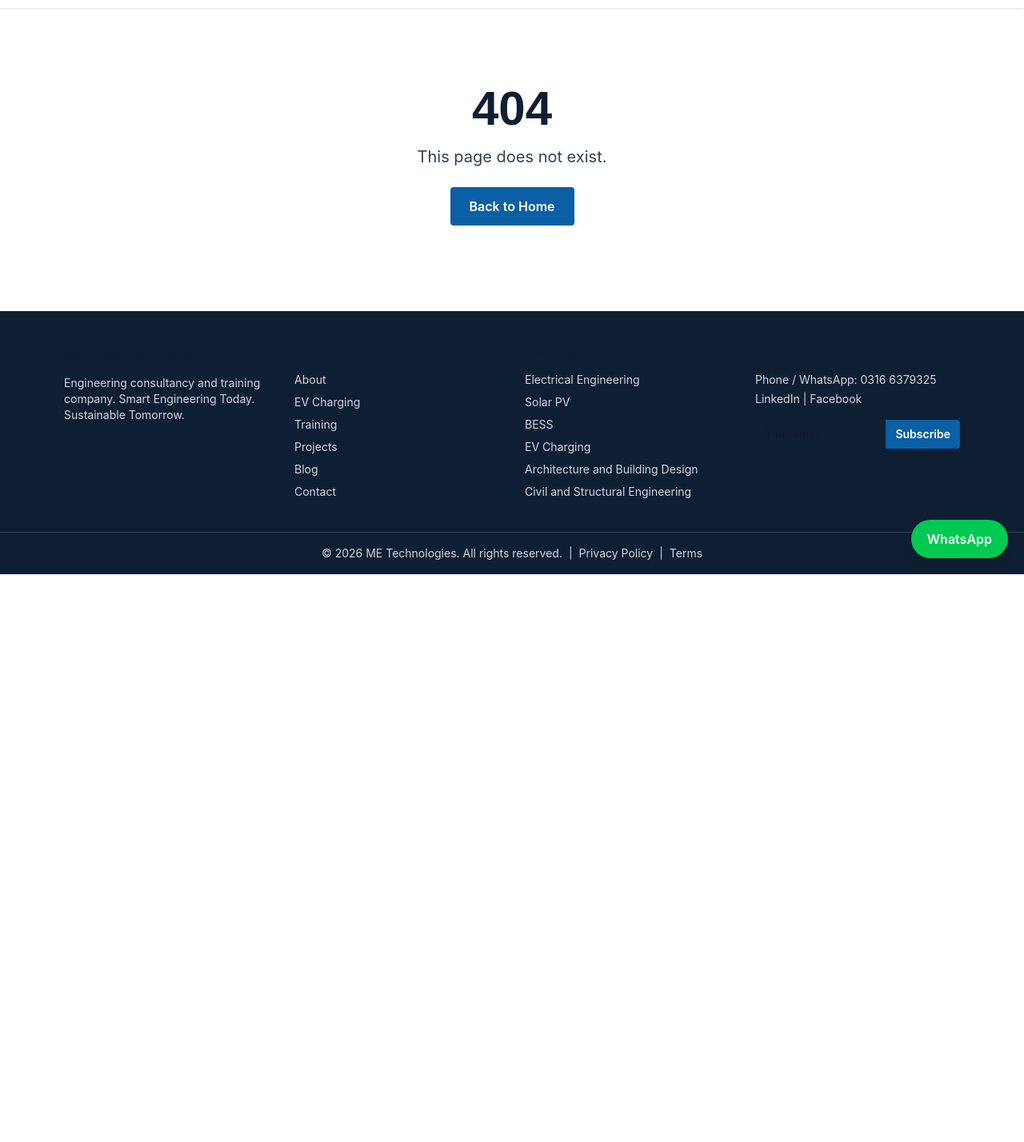
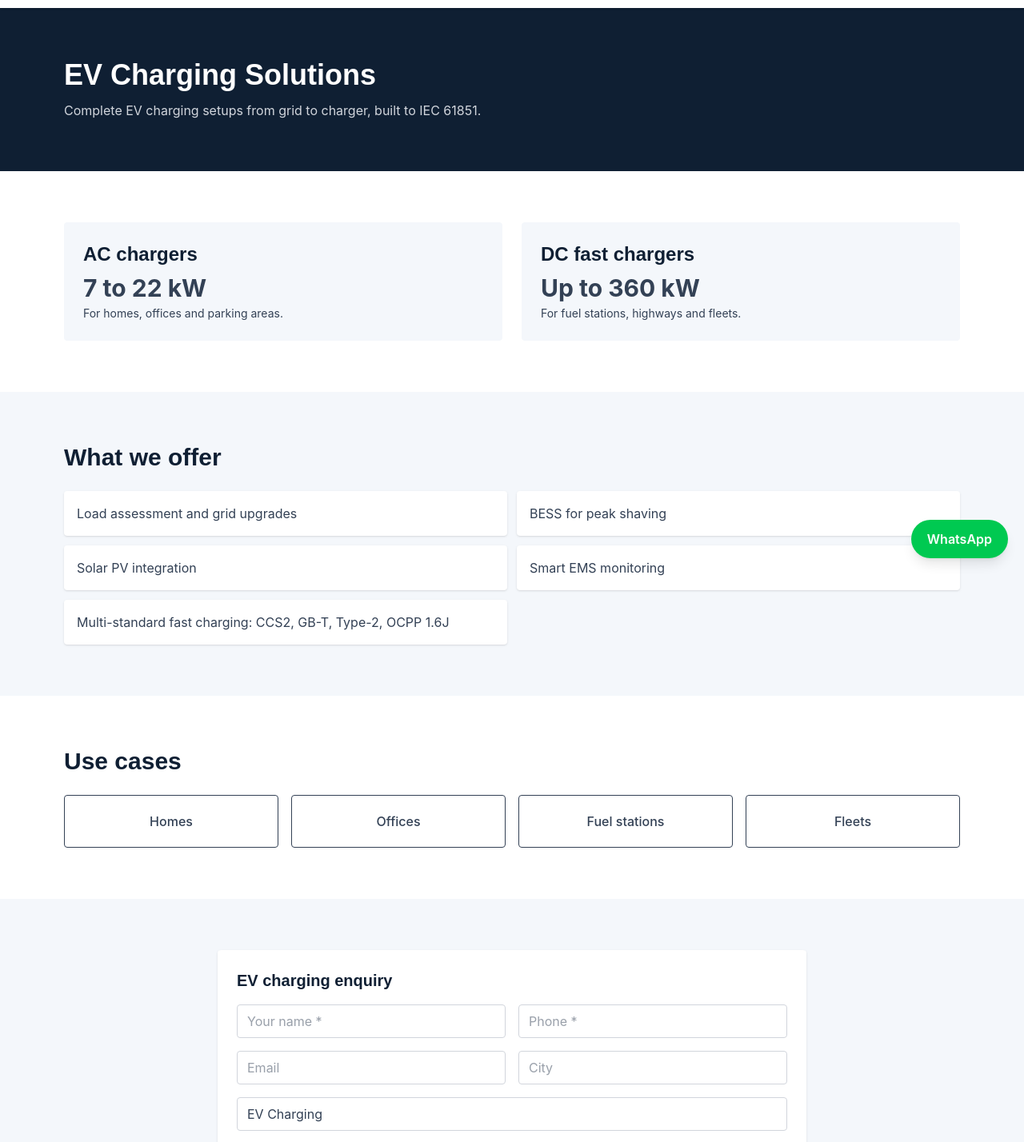
Before and after one commit to amna-butt-code/codesaviours-ETraining-ET-FSD-AB-07-METechWebsite, a React (Vite) app in the folder client/: page /ev-charging in a window 1280 px wide. Shown: the part 82-1510 px from the top of the page at 80% size. Before the commit the page ends 800 px from the top, so only its background shows below. Built offline with nearby package versions, Linux system fonts and the light colour scheme.

Commit message:
feat: about and ev charging pages

```diff
--- a/client/src/App.jsx
+++ b/client/src/App.jsx
@@ -8,6 +8,8 @@ import ServiceDetail from './pages/ServiceDetail.jsx';
 import Contact from './pages/Contact.jsx';
 import Quote from './pages/Quote.jsx';
 import NotFound from './pages/NotFound.jsx';
+import About from './pages/About.jsx';
+import EVCharging from './pages/EVCharging.jsx';
 
 export default function App() {
   return (
@@ -21,6 +23,8 @@ export default function App() {
           <Route path="/contact" element={<Contact />} />
           <Route path="/quote" element={<Quote />} />
           <Route path="*" element={<NotFound />} />
+          <Route path="/about" element={<About />} />
+<Route path="/ev-charging" element={<EVCharging />} />
         </Routes>
       </main>
       <Footer />
--- /dev/null
+++ b/client/src/pages/About.jsx
@@ -0,0 +1,96 @@
+import { useEffect } from 'react';
+
+const reasons = [
+  'Engineers who work across solar, storage, EV charging and building design',
+  'One team from site survey to design, installation support and monitoring',
+  'Practical training for students and fresh graduates',
+  'Clear proposals and honest advice',
+];
+
+const tools = ['MATLAB', 'Proteus', 'Multisim', 'SketchUp', 'PVsyst'];
+
+const team = [
+  { role: 'Lead Engineer' },
+  { role: 'Solar Design Engineer' },
+  { role: 'Training Instructor' },
+];
+
+export default function About() {
+  useEffect(() => {
+    document.title = 'About | ME Technologies';
+  }, []);
+
+  return (
+    <>
+      <section className="bg-[var(--color-dark)] py-16 text-white">
+        <div className="mx-auto max-w-6xl px-4">
+          <h1 className="text-4xl font-bold !text-white">About ME Technologies</h1>
+          <p className="mt-3 max-w-2xl text-gray-300">
+            An engineering consultancy and training company. Smart Engineering Today. Sustainable Tomorrow.
+          </p>
+        </div>
+      </section>
+
+      <section className="py-16">
+        <div className="mx-auto max-w-6xl px-4 grid gap-10 lg:grid-cols-2">
+          <div>
+            <h2 className="text-3xl font-bold">Our story</h2>
+            <p className="mt-3">
+              ME Technologies helps homes, businesses and industries use energy smartly. We design and support
+              electrical, solar PV, battery storage and EV charging systems, and we train the next generation of
+              solar designers.
+            </p>
+          </div>
+          <div className="space-y-6">
+            <div className="rounded bg-[var(--color-light)] p-6">
+              <h3 className="text-xl font-semibold text-[var(--color-primary)]">Mission</h3>
+              <p className="mt-2">Deliver reliable, affordable engineering solutions that make energy cleaner.</p>
+            </div>
+            <div className="rounded bg-[var(--color-light)] p-6">
+              <h3 className="text-xl font-semibold text-[var(--color-primary)]">Vision</h3>
+              <p className="mt-2">A sustainable future powered by smart engineering and skilled people.</p>
+            </div>
+          </div>
+        </div>
+      </section>
+
+      <section className="bg-[var(--color-light)] py-16">
+        <div className="mx-auto max-w-6xl px-4">
+          <h2 className="text-3xl font-bold">Why choose us</h2>
+          <ul className="mt-6 grid gap-4 sm:grid-cols-2">
+            {reasons.map((r) => (
+              <li key={r} className="rounded bg-white p-4 shadow">{r}</li>
+            ))}
+          </ul>
+        </div>
+      </section>
+
+      <section className="py-16">
+        <div className="mx-auto max-w-6xl px-4">
+          <h2 className="text-3xl font-bold">Our team</h2>
+          <p className="mt-2 text-sm">Sample cards. Replace with real team members later.</p>
+          <div className="mt-6 grid gap-6 sm:grid-cols-3">
+            {team.map((m) => (
+              <div key={m.role} className="rounded border p-6 text-center">
+                <div className="mx-auto h-20 w-20 rounded-full bg-[var(--color-light)]" />
+                <p className="mt-3 font-semibold">Sample Team Member</p>
+                <p className="text-sm">{m.role}</p>
+              </div>
+            ))}
+          </div>
+        </div>
+      </section>
+
+      <section className="bg-[var(--color-light)] py-16">
+        <div className="mx-auto max-w-6xl px-4">
+          <h2 className="text-3xl font-bold">Software and tools we use</h2>
+          <div className="mt-6 flex flex-wrap gap-3">
+            {tools.map((t) => (
+              <span key={t} className="rounded-full bg-white px-5 py-2 font-medium shadow">{t}</span>
+            ))}
+          </div>
+        </div>
+      </section>
+    </>
+  );
+}
--- /dev/null
+++ b/client/src/pages/EVCharging.jsx
@@ -0,0 +1,74 @@
+import { useEffect } from 'react';
+import LeadForm from '../components/LeadForm.jsx';
+
+const offer = [
+  'Load assessment and grid upgrades',
+  'BESS for peak shaving',
+  'Solar PV integration',
+  'Smart EMS monitoring',
+  'Multi-standard fast charging: CCS2, GB-T, Type-2, OCPP 1.6J',
+];
+
+const useCases = ['Homes', 'Offices', 'Fuel stations', 'Fleets'];
+
+export default function EVCharging() {
+  useEffect(() => {
+    document.title = 'EV Charging | ME Technologies';
+  }, []);
+
+  return (
+    <>
+      <section className="bg-[var(--color-dark)] py-16 text-white">
+        <div className="mx-auto max-w-6xl px-4">
+          <h1 className="text-4xl font-bold !text-white">EV Charging Solutions</h1>
+          <p className="mt-3 max-w-2xl text-gray-300">
+            Complete EV charging setups from grid to charger, built to IEC 61851.
+          </p>
+        </div>
+      </section>
+
+      <section className="py-16">
+        <div className="mx-auto max-w-6xl px-4 grid gap-6 sm:grid-cols-2">
+          <div className="rounded bg-[var(--color-light)] p-6">
+            <h2 className="text-2xl font-semibold text-[var(--color-primary)]">AC chargers</h2>
+            <p className="mt-2 text-3xl font-bold">7 to 22 kW</p>
+            <p className="mt-1 text-sm">For homes, offices and parking areas.</p>
+          </div>
+          <div className="rounded bg-[var(--color-light)] p-6">
+            <h2 className="text-2xl font-semibold text-[var(--color-primary)]">DC fast chargers</h2>
+            <p className="mt-2 text-3xl font-bold">Up to 360 kW</p>
+            <p className="mt-1 text-sm">For fuel stations, highways and fleets.</p>
+          </div>
+        </div>
+      </section>
+
+      <section className="bg-[var(--color-light)] py-16">
+        <div className="mx-auto max-w-6xl px-4">
+          <h2 className="text-3xl font-bold">What we offer</h2>
+          <ul className="mt-6 grid gap-3 sm:grid-cols-2">
+            {offer.map((o) => (
+              <li key={o} className="rounded bg-white p-4 shadow">{o}</li>
+            ))}
+          </ul>
+        </div>
+      </section>
+
+      <section className="py-16">
+        <div className="mx-auto max-w-6xl px-4">
+          <h2 className="text-3xl font-bold">Use cases</h2>
+          <div className="mt-6 grid gap-4 sm:grid-cols-2 lg:grid-cols-4">
+            {useCases.map((u) => (
+              <div key={u} className="rounded border p-5 text-center font-medium">{u}</div>
+            ))}
+          </div>
+        </div>
+      </section>
+
+      <section className="bg-[var(--color-light)] py-16">
+        <div className="mx-auto max-w-3xl px-4">
+          <LeadForm source="contact" defaultService="EV Charging" title="EV charging enquiry" />
+        </div>
+      </section>
+    </>
+  );
+}
```
